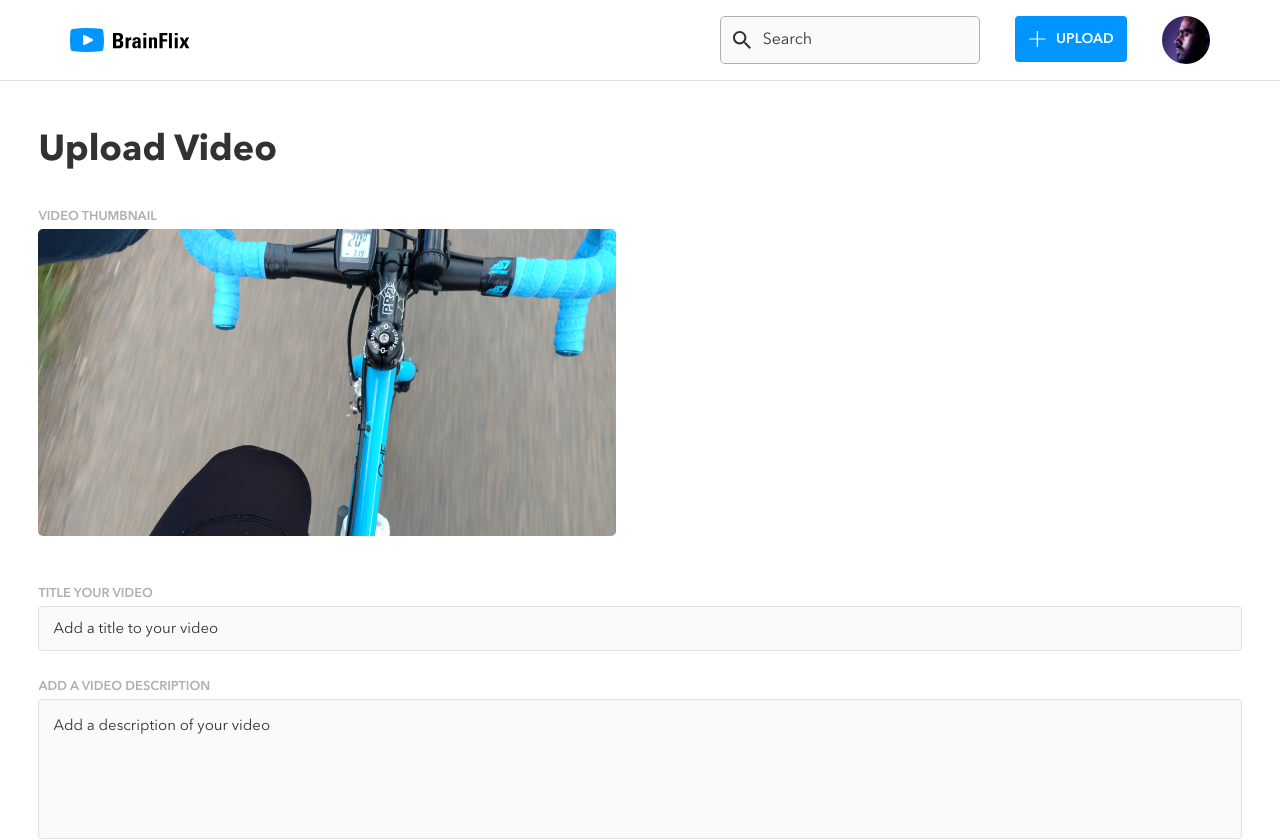
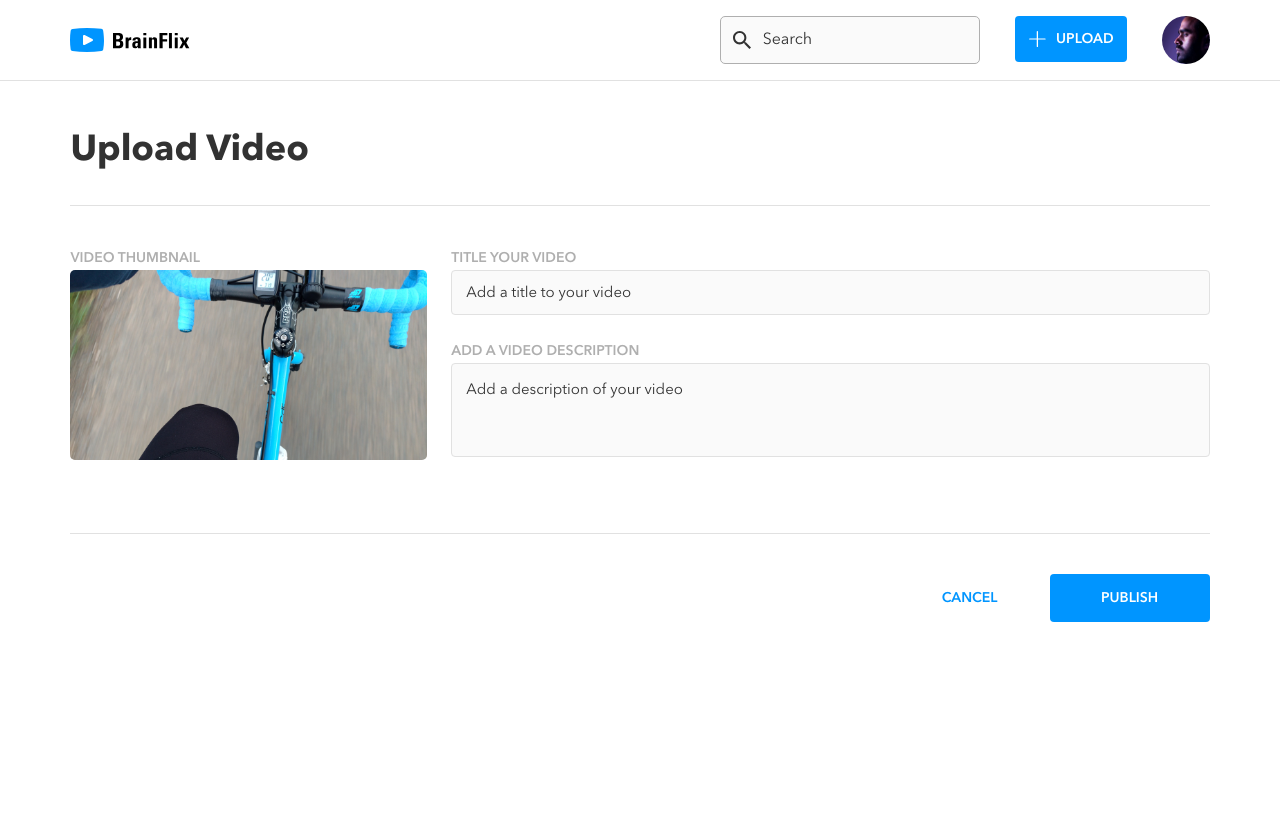
Before and after one commit to jshin26/JessicaShin-brainFlix, a React (Create React App) app in the folder sprint-2/: page /upload in a window 1280 px wide. Shown: the top 840 px of the page. After the commit the page ends 800 px from the top, so only its background shows below. Built offline with nearby package versions, Linux system fonts and the light colour scheme.

Commit message:
added desktop version style for <Upload> page

```diff
--- a/sprint-2/src/pages/Upload/Upload.js
+++ b/sprint-2/src/pages/Upload/Upload.js
@@ -12,13 +12,14 @@ class Upload extends React.Component {
 
                         <h1 className="upload__title">Upload Video</h1>
 
-                        <form>
+                        <form className="upload__form">
 
                             <div className="upload__video">
                                 <label className="upload__label">VIDEO THUMBNAIL</label>
                                 <img className="upload__video-image" src={thumbnail} alt={thumbnail}></img>
                             </div>
 
+                            <div className="upload--right">
                                 <div className="upload__name">
                                     <label className="upload__label">TITLE YOUR VIDEO</label>
                                     <input className="upload__input" type="text" placeholder="Add a title to your video"></input>
@@ -28,13 +29,14 @@ class Upload extends React.Component {
                                     <label className="upload__label">ADD A VIDEO DESCRIPTION</label>
                                     <textarea className="upload__input upload__input-description" placeholder="Add a description of your video"></textarea>
                                 </div>
+                            </div>
+
+                        </form>
 
                         <div className="upload__button">
                             <button className="upload__botton-publish btn">PUBLISH</button>
                             <button className="upload__botton-cancel btn btn--white">CANCEL</button>
                         </div>
-
-                        </form>
 
                     </div>
                 </section>
--- a/sprint-2/src/pages/Upload/Upload.scss
+++ b/sprint-2/src/pages/Upload/Upload.scss
@@ -17,11 +17,25 @@
             width: 94%;
             margin: 48px auto 40px;
         }
+        @include desktop {
+            width: 89%;
+        }
     }
     &__title {
         margin: 24px 0 32px;
         @include tablet {
             @include font (2.25rem, 2.75rem, 'AvenirNext', 700);
+        }
+    }
+    &__form {
+        @include tablet {
+            border-top: 1px solid $mercury;
+            border-bottom: 1px solid $mercury;
+            padding-top: 40px;
+        }
+        @include desktop {
+            display: flex;
+            align-items: flex-start;
         }
     }
     &__video {
@@ -30,16 +44,28 @@
             width: 48%;
             margin-bottom: 16px;
         }
+        @include desktop {
+            width: 32%;
+            margin-right: 24px;
+        }
         &-label {
             @include font (0.875rem, 1.5rem, 'AvenirNext', 600);
             color: $silver;
         }
         &-image {
             width: 100%;
-            // height: 153px;
             border-radius: 5px;
             object-fit: cover;
             object-position: center;
+            @include desktop {
+                min-height: 187px;
+            }
+        }
+    }
+    &--right {
+        @include desktop {
+            width: 68%;
+            min-height: 287px
         }
     }
     &__name {
@@ -51,19 +77,24 @@
         flex-direction: column;
         @include tablet {
             padding-bottom: 40px;
-            border-bottom: 1px solid $mercury;
         }
     }
     &__label {
-        @include font (0.8rem, 1.5rem, 'AvenirNext', 600);
+        @include font (0.875rem, 1.5rem, 'AvenirNext', 600);
         color: $silver;
         margin-top:24px;
+        @include desktop {
+            margin: 0;
+        }
     }
     &__input {
         border: 1px solid $mercury;
         border-radius: 4px;
         padding: 14px;
         background-color: $alabaster;
+        @include desktop {
+            margin-bottom:24px;
+        }
         &:focus {
             border: 2px solid $brainflix-blue;
             outline: none;
@@ -80,6 +111,12 @@
             resize: none;
             @include tablet {
                 height: 110px;
+                margin-bottom:0;
+            }
+            @include desktop {
+                height: 5vw;
+                // min-height: 66px;
+                // max-height: 100px
             }
         }
     }
```
Lines whose indentation alone changed are shown as unchanged.
